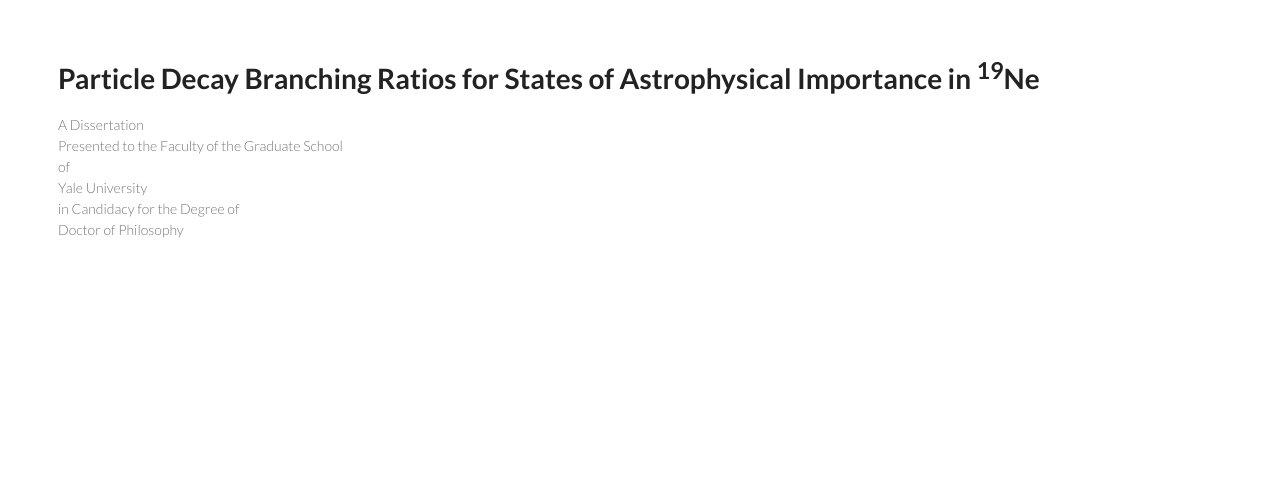
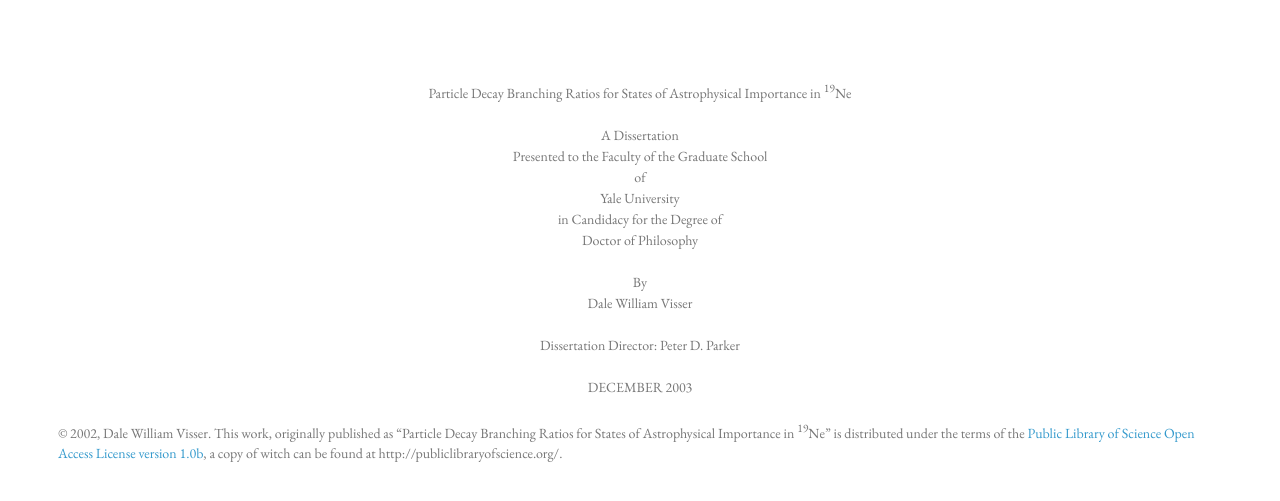
Before and after one commit to dwvisser/19ne-thesis, a Jekyll site: the page built from title_page.md, in a window 1280 px wide. Shown: the top 501 px of the page. Built offline with Jekyll 4.4.1, drawn with Linux system fonts in a browser that asks for light colours.

Commit message:
Finished title page, included Garamond font, added license text page.

```diff
--- a/_includes/top.html
+++ b/_includes/top.html
@@ -3,8 +3,9 @@
 <head>
   <meta charset="UTF-8">
   <title>{{ page.title }}</title>
-  <link rel="stylesheet" href="/stylesheets/my_custom.css">
+  <link href='http://fonts.googleapis.com/css?family=EB+Garamond' rel='stylesheet' type='text/css'>
   <link rel="stylesheet" href="/stylesheets/pygment_trac.css">
   <link rel="stylesheet" href="/stylesheets/styles.css">
+  <link rel="stylesheet" href="/stylesheets/my_custom.css">
   <script src="http://cdn.mathjax.org/mathjax/latest/MathJax.js?config=TeX-AMS-MML_HTMLorMML"></script>
 </head>
--- /dev/null
+++ b/stylesheets/my_custom.css
@@ -0,0 +1,9 @@
+body {
+	font-family: 'EB Garamond', serif;
+}
+
+.title-block {
+	text-align: center;
+	margin-top: 1.5em;
+	margin-bottom: 1.5em;
+}
--- a/title_page.md
+++ b/title_page.md
@@ -3,7 +3,7 @@
 layout: default
 ---
 
-# Particle Decay Branching Ratios for States of Astrophysical Importance in <sup>19</sup>Ne
+Particle Decay Branching Ratios for States of Astrophysical Importance in <sup>19</sup>Ne
 {: .title-block}
 
 <div class="title-block">
@@ -12,5 +12,22 @@
 of<br/>
 Yale University <br />
 in Candidacy for the Degree of <br />
-Doctor of Philosophy <br />
+Doctor of Philosophy
 </div>
+
+<div class="title-block">
+By <br />
+Dale William Visser
+</div>
+
+Dissertation Director: Peter D. Parker
+{: .title-block}
+
+DECEMBER 2003
+{: .title-block}
+
+© 2002, Dale William Visser. This work, originally published as "Particle
+Decay Branching Ratios for States of Astrophysical Importance in
+<sup>19</sup>Ne" is distributed under the terms of the [Public Library of
+Science Open Access License version 1.0b](/license/),
+a copy of witch can be found at http://publiclibraryofscience.org/.
```
Also changed, not shown: license.md (added).
